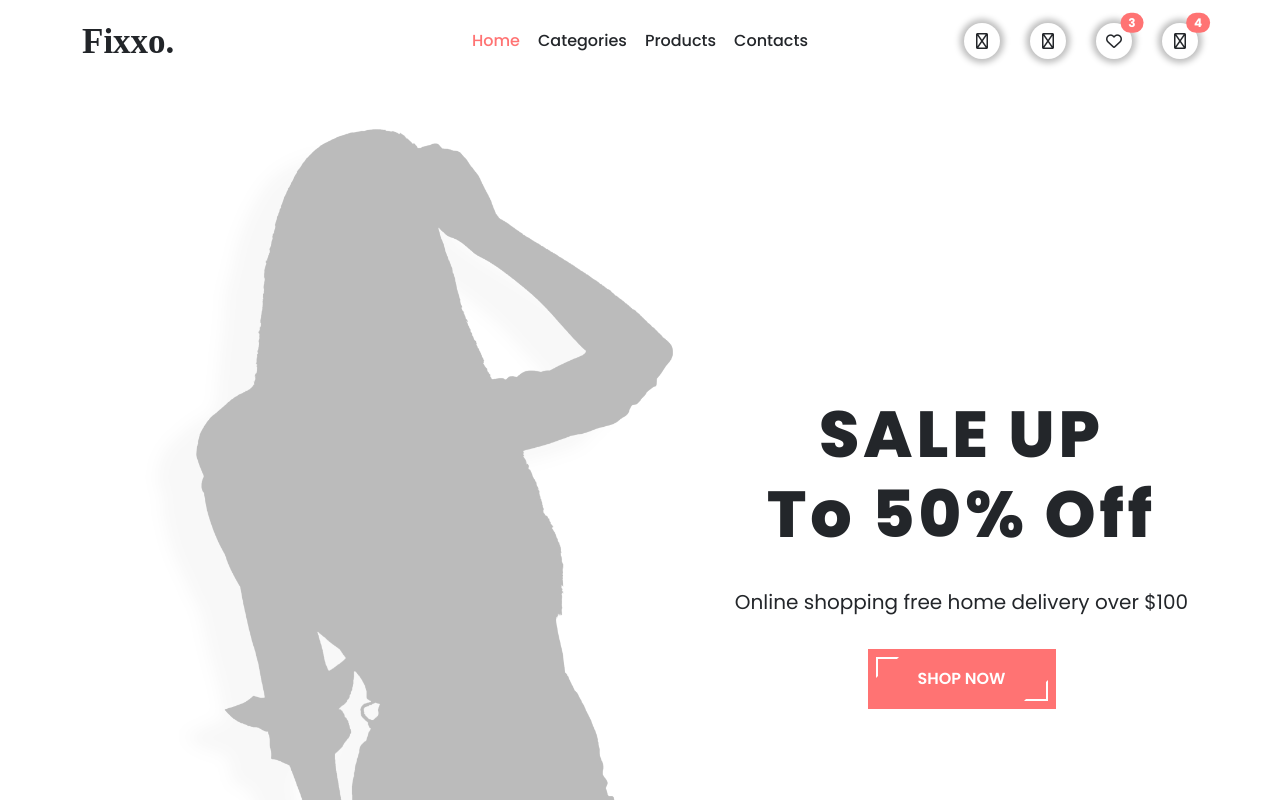
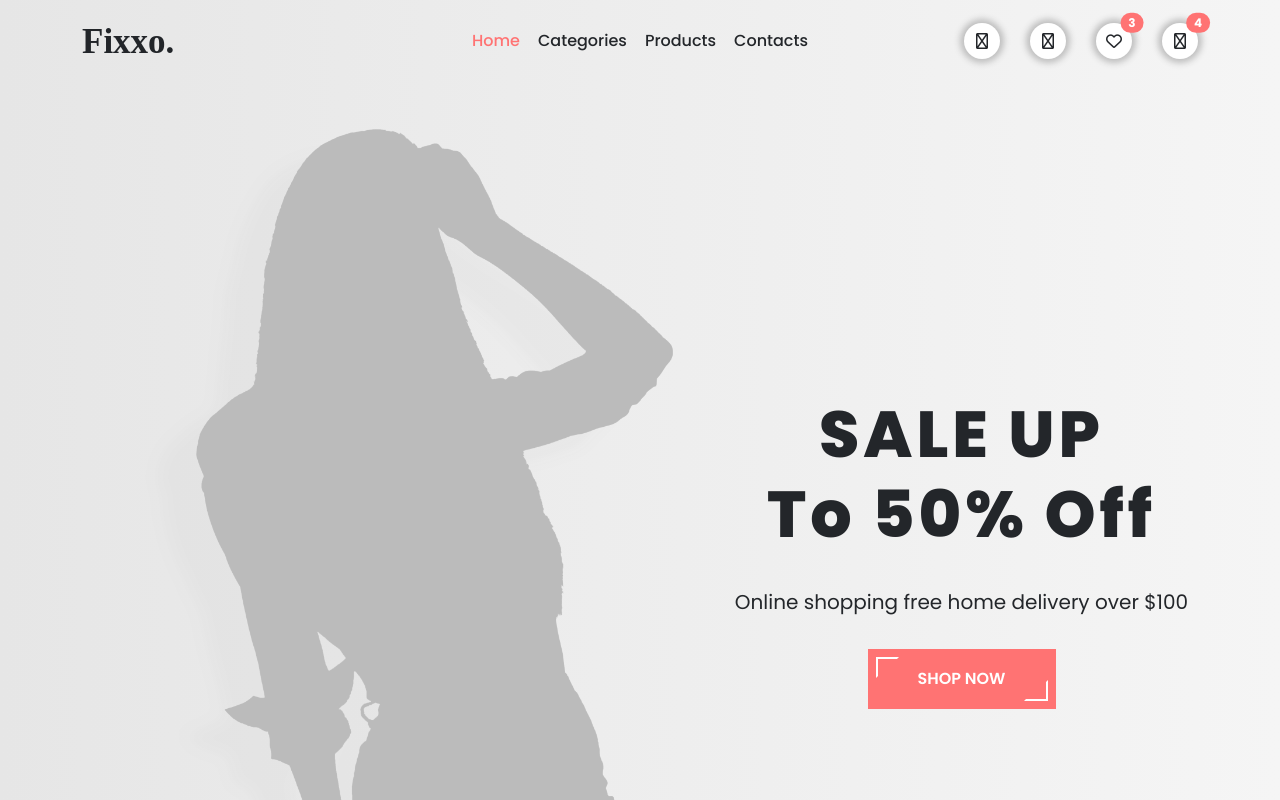
Before and after one commit to EliasAlmen/EC03_JavaScript-Backend-react-tsx, a React (Create React App) app: page / in a window 1280 px wide. Shown: the top 800 px of the page. Built offline with nearby package versions, Linux system fonts and the light colour scheme; some icons are missing.

Commit message:
before API

```diff
--- a/src/assets/scss/sections/_gradientBackgroundSection.scss
+++ b/src/assets/scss/sections/_gradientBackgroundSection.scss
@@ -1,7 +1,22 @@
-.gradientBackgroundSection{
-    position: fixed;
+.gradientbackgroundsection{
     background: rgb(230,230,230);
     background: linear-gradient(90deg, rgba(230,230,230,1) 0%, rgba(245,245,245,1) 100%);
-    height: 59.063rem;
+    height: 38rem;
     width: 100%;
+    position: absolute;
+    top: 0%;
+    left: 0%;
+    z-index: -1;
+    @include sm-min{
+        height: 31rem;
+    }
+    @include lg-min{
+        height: 61rem;
+    }
+    @include xxl-min{
+        height: 52rem;
+    }
+    @include xxxl-min{
+        height: 61rem;
+    }
 }
--- a/src/sections/GradientBackgroundSection.js
+++ b/src/sections/GradientBackgroundSection.js
@@ -3,7 +3,7 @@ import React from 'react'
 const GradientBackgroundSection = () => {
   return (
     <>
-        <div className="gradientBackgroundSection"></div>
+        <div className="gradientbackgroundsection"></div>
     </>
   )
 }
--- a/src/sections/HeaderSection.js
+++ b/src/sections/HeaderSection.js
@@ -13,7 +13,8 @@ const HeaderSection = () => {
   }
 
   return (
-    <header className="container">
+    <>
+      <header className="container">
         <div className="header">
             <NavLink className="logo" to="/"><img src={fixxo} alt="Brand logotype" /></NavLink>
             <nav className={`nav-text ${showMenu ? "d-grid" : "d-none"}`}>
@@ -30,7 +31,8 @@ const HeaderSection = () => {
               <button onClick={toggleMenu} className="nav-icon nav-icon-menu"><i className="fa-regular fa-bars"></i></button>
             </nav>
         </div>
-    </header>
+      </header>
+    </>
   )
 }
 
--- a/src/sections/ShowCaseSection.js
+++ b/src/sections/ShowCaseSection.js
@@ -1,10 +1,13 @@
 import React from 'react'
 import showcase1 from '../assets/img/image_showcase_1.svg'
 import showcase2 from '../assets/img/image_showcase_2.svg'
+import GradientBackgroundSection from './GradientBackgroundSection'
 
 const ShowCaseSection = () => {
   return (
     <section className="container-fluid showcase">
+        <GradientBackgroundSection />
+
         <img className="img-fluid d-none d-lg-block" src={showcase1} alt="sitting on chair" />
         <div className="sale">
             <h1>SALE UP <br /> To 50% Off</h1>
```
Also changed, not shown: src/main.min.css.
